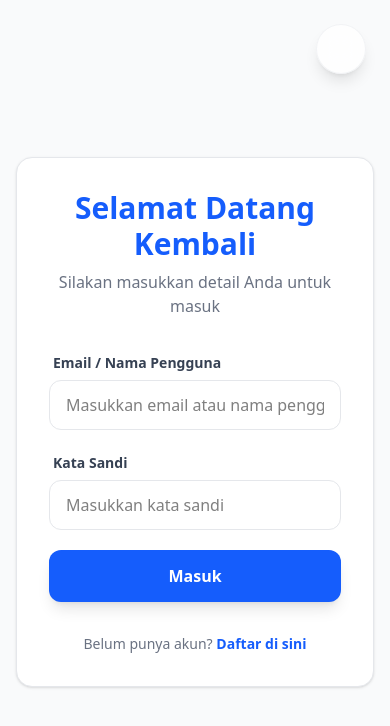
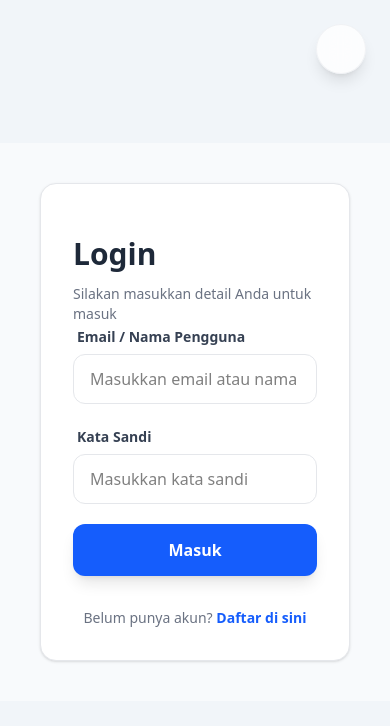
Before and after one commit to bayuwijanarko07/nextjs-auth, a Next.js app: page /login in a window 390 px wide. Shown: the top 726 px of the page. Built offline with nearby package versions, Linux system fonts and the light colour scheme; some icons are missing.

Commit message:
style: improve responsive design for register & login page

```diff
--- a/app/login/page.tsx
+++ b/app/login/page.tsx
@@ -50,12 +50,11 @@ function LoginContent() {
   };
 
   return (
-    <div className="w-full">
-      <div className="text-center mb-8">
-        <h1 className="text-3xl font-extrabold text-blue-600 dark:text-blue-400 mb-2">
-          Selamat Datang Kembali
-        </h1>
-        <p className="text-gray-500 dark:text-gray-400">Silakan masukkan detail Anda untuk masuk</p>
+    <div className="w-full max-w-md bg-white dark:bg-slate-900 shadow-sm border border-gray-200 dark:border-slate-800 rounded-2xl p-8 transform transition-all duration-300">
+
+      <div className="mt-5 sm:mb-6">
+        <h1 className="mb-2 font-semibold text-gray-800 dark:text-gray-300 text-3xl">Login</h1>
+        <p className="text-sm mt-3 text-gray-500 dark:text-gray-400"> Silakan masukkan detail Anda untuk masuk</p>
       </div>
 
       {successMessage && (
@@ -78,8 +77,9 @@ function LoginContent() {
             </label>
             <input
               type="text"
+               autoComplete="username"
               required
-              className="w-full mt-1.5 px-4 py-3 border border-gray-200 dark:border-gray-700 rounded-xl focus:ring-2 focus:ring-blue-500 outline-none transition-all dark:bg-gray-700 dark:text-white"
+              className="w-full mt-1.5 px-4 py-3 border border-gray-200 dark:border-gray-700 rounded-xl focus:ring-1 focus:ring-blue-500 outline-none transition-all dark:bg-gray-700 dark:text-white"
               value={form.emailOrUsername}
               placeholder="Masukkan email atau nama pengguna"
               onChange={(e) =>
@@ -95,8 +95,9 @@ function LoginContent() {
             <div className="relative">
               <input
                 type={showPassword ? "text" : "password"}
+                autoComplete="current-password"
                 required
-                className="w-full mt-1.5 px-4 py-3 border border-gray-200 dark:border-gray-700 rounded-xl focus:ring-2 focus:ring-blue-500 outline-none transition-all dark:bg-gray-700 dark:text-white"
+                className="w-full mt-1.5 px-4 py-3 border border-gray-200 dark:border-gray-700 rounded-xl focus:ring-1 focus:ring-blue-500 outline-none transition-all dark:bg-gray-700 dark:text-white"
                 value={form.password}
                 placeholder="Masukkan kata sandi"
                 onChange={(e) =>
@@ -139,13 +140,14 @@ function LoginContent() {
 
 export default function LoginPage() {
   return (
-    <div className="min-h-screen flex items-center justify-center bg-gray-50 dark:bg-slate-950 px-4 font-sans transition-colors duration-500">
-      <div className="w-full max-w-md">
-        <div className="bg-white dark:bg-slate-900 shadow-sm border border-gray-200 dark:border-slate-800 rounded-2xl p-8 transform transition-all duration-300">
-          <Suspense fallback={<div className="text-gray-500 dark:text-gray-400 text-center py-10">Memuat...</div>}>
-            <LoginContent />
-          </Suspense>
-        </div>
+    <div className="relative flex lg:flex-row w-full h-screen justify-center flex-col bg-slate-100">
+      <div className="lg:w-1/2 w-full h-full dark:bg-slate-900 lg:grid items-center justify-center hidden relative">
+        <img src="/bg.avif" alt="bg" className="object-fill"></img>
+      </div>
+      <div className="items-center justify-center flex flex-col lg:w-1/2 bg-slate-50 dark:bg-slate-950 p-10">
+        <Suspense fallback={<div className="text-gray-500 dark:text-gray-400 text-center py-10">Memuat...</div>}>
+          <LoginContent />
+        </Suspense>
       </div>
     </div>
   );
--- a/app/register/page.tsx
+++ b/app/register/page.tsx
@@ -49,11 +49,9 @@ export default function RegisterPage() {
   return (
     <div className="min-h-screen flex items-center justify-center bg-gray-50 dark:bg-slate-950 px-4 font-sans transition-colors duration-500">
       <div className="w-full max-w-md bg-white dark:bg-slate-900 shadow-sm border border-gray-200 dark:border-slate-800 rounded-2xl p-8 transform transition-all duration-300">
-        <div className="text-center mb-8">
-          <h1 className="text-3xl font-extrabold text-blue-600 dark:text-blue-400 mb-2">
-            Daftar Akun
-          </h1>
-          <p className="text-gray-500 dark:text-gray-400">Bergabunglah untuk mengakses dasbor</p>
+        <div className="mb-8">
+          <h1 className="mb-2 font-semibold text-gray-800 dark:text-gray-300 text-3xl">Daftar Akun</h1>
+          <p className="text-sm mt-3 text-gray-500 dark:text-gray-400">Bergabunglah untuk mengakses dasbor</p>
         </div>
 
         {error && (
@@ -71,7 +69,7 @@ export default function RegisterPage() {
               <input
                 type="text"
                 required
-                className="w-full mt-1.5 px-4 py-3 border border-gray-200 dark:border-gray-700 rounded-xl focus:ring-2 focus:ring-blue-500 outline-none transition-all dark:bg-gray-700 dark:text-white"
+                className="w-full mt-1.5 px-4 py-3 border border-gray-200 dark:border-gray-700 rounded-xl focus:ring-1 focus:ring-blue-500 outline-none transition-all dark:bg-gray-700 dark:text-white"
                 value={form.username}
                 placeholder="Masukkan nama pengguna"
                 onChange={(e) => setForm({ ...form, username: e.target.value })}
@@ -85,7 +83,7 @@ export default function RegisterPage() {
               <input
                 type="email"
                 required
-                className="w-full mt-1.5 px-4 py-3 border border-gray-200 dark:border-gray-700 rounded-xl focus:ring-2 focus:ring-blue-500 outline-none transition-all dark:bg-gray-700 dark:text-white"
+                className="w-full mt-1.5 px-4 py-3 border border-gray-200 dark:border-gray-700 rounded-xl focus:ring-1 focus:ring-blue-500 outline-none transition-all dark:bg-gray-700 dark:text-white"
                 value={form.email}
                 placeholder="Masukkan alamat email"
                 onChange={(e) => setForm({ ...form, email: e.target.value })}
@@ -98,8 +96,9 @@ export default function RegisterPage() {
               </label>
               <input
                 type="password"
+                autoComplete="current-password"
                 required
-                className="w-full mt-1.5 px-4 py-3 border border-gray-200 dark:border-gray-700 rounded-xl focus:ring-2 focus:ring-blue-500 outline-none transition-all dark:bg-gray-700 dark:text-white"
+                className="w-full mt-1.5 px-4 py-3 border border-gray-200 dark:border-gray-700 rounded-xl focus:ring-1 focus:ring-blue-500 outline-none transition-all dark:bg-gray-700 dark:text-white"
                 value={form.password}
                 placeholder="Masukkan kata sandi"
                 onChange={(e) => setForm({ ...form, password: e.target.value })}
--- /dev/null
+++ b/tailwind.config.js
@@ -0,0 +1,14 @@
+/** @type {import('tailwindcss').Config} */
+const config = {
+  content: [
+    "./app/**/*.{js,ts,jsx,tsx}",
+    "./pages/**/*.{js,ts,jsx,tsx}",
+    "./components/**/*.{js,ts,jsx,tsx}",
+  ],
+  theme: {
+    extend: {},
+  },
+  plugins: [],
+};
+
+export default config;
```
Also changed, not shown: public/bg.avif (added).
